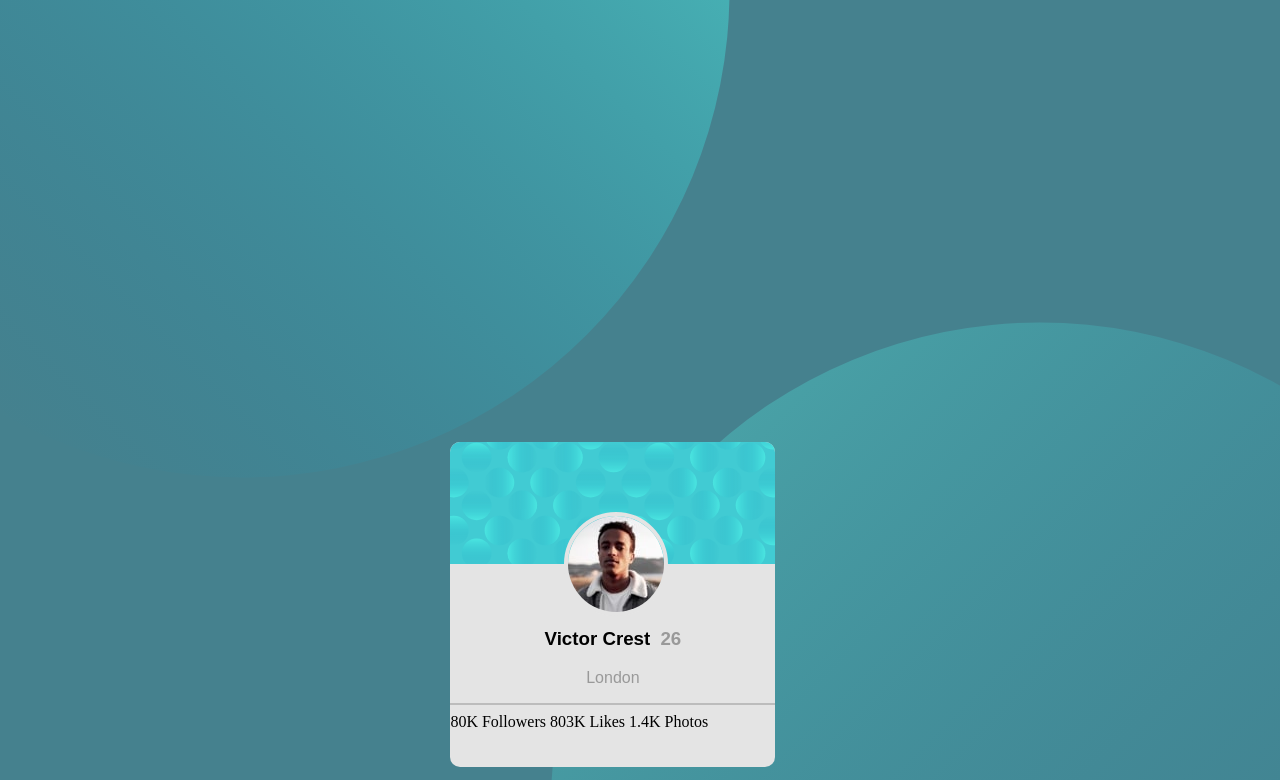
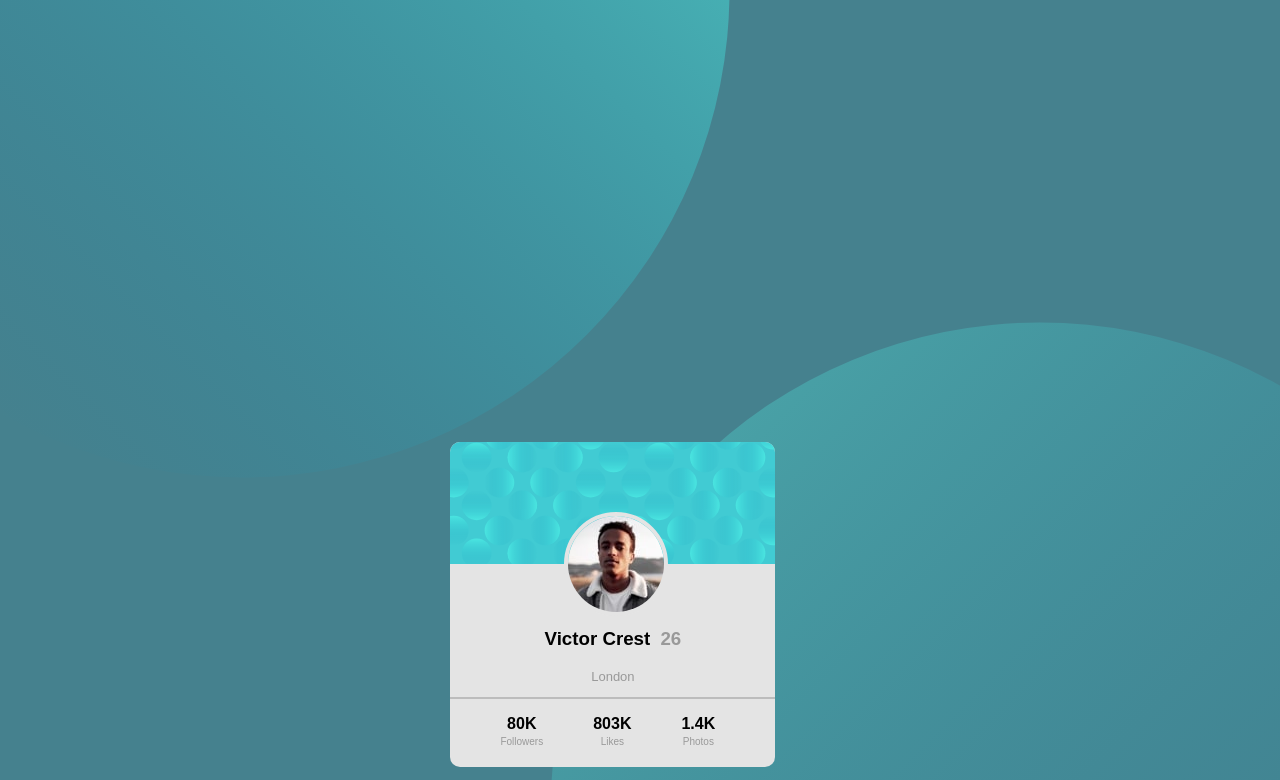
Before and after one commit to JoeGracey/profile-card, a plain HTML site: page profile-card-component-main/index.html in a window 1280 px wide. Shown: the top 780 px of the page. Drawn offline with Linux system fonts and the light colour scheme.

Commit message:
Add files via upload

```diff
--- a/profile-card-component-main/index.html
+++ b/profile-card-component-main/index.html
@@ -23,16 +23,24 @@
     <div>
       <h3 class="victor-crest">Victor Crest <span>26</span></h3>
     </div>
-    <p>London</p>
+    <p class="london">London</p>
     <hr>
-    80K
-    Followers
+    <div class="bottom">
+      <div class="followers">
+        <p class="eighty"><strong>80K</strong></p>
+        <p class="f">Followers</p>
+      </div>
 
-    803K
-    Likes
+      <div class="likes">
+        <p class="eight-zero-three"><strong>803K</strong></p>
+        <p class="l">Likes</p>
+      </div>
 
-    1.4K
-    Photos
+      <div class="photos">
+        <p class="one-point-four"><strong>1.4K</strong></p>
+        <p class="p">Photos</p>
+      </div>
+    </div>
 
   </div>
   <img class="pattern-bottom" src="images/bg-pattern-bottom.svg" alt="">
--- a/profile-card-component-main/styles.css
+++ b/profile-card-component-main/styles.css
@@ -48,6 +48,44 @@ html {
   z-index: -1;
 }
 
+.bottom {
+  text-align: center;
+}
+
+.followers {
+  float: left;
+  line-height: .1;
+  margin-left: 50px;
+}
+
+.likes {
+  float: left;
+  line-height: .1;
+  margin-left: 50px;
+}
+
+.photos {
+  float: left;
+  line-height: .1;
+  margin-left: 50px;
+}
+
+.london {
+  font-size: small;
+}
+
+.one-point-four,
+.eight-zero-three,
+.eighty {
+  color: black;
+}
+
+.f,
+.l,
+.p {
+  font-size: x-small;
+}
+
 span {
   color: #999;
   margin-left: 5px;
```
